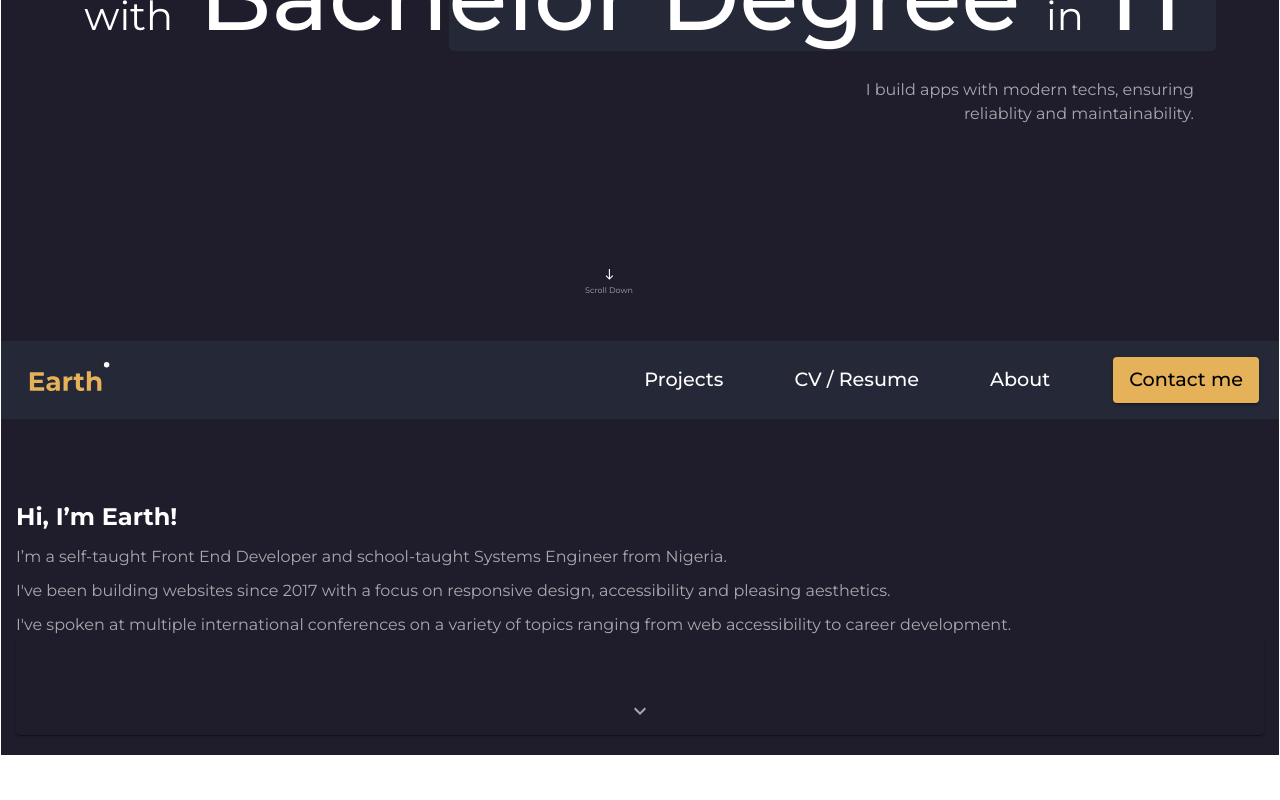
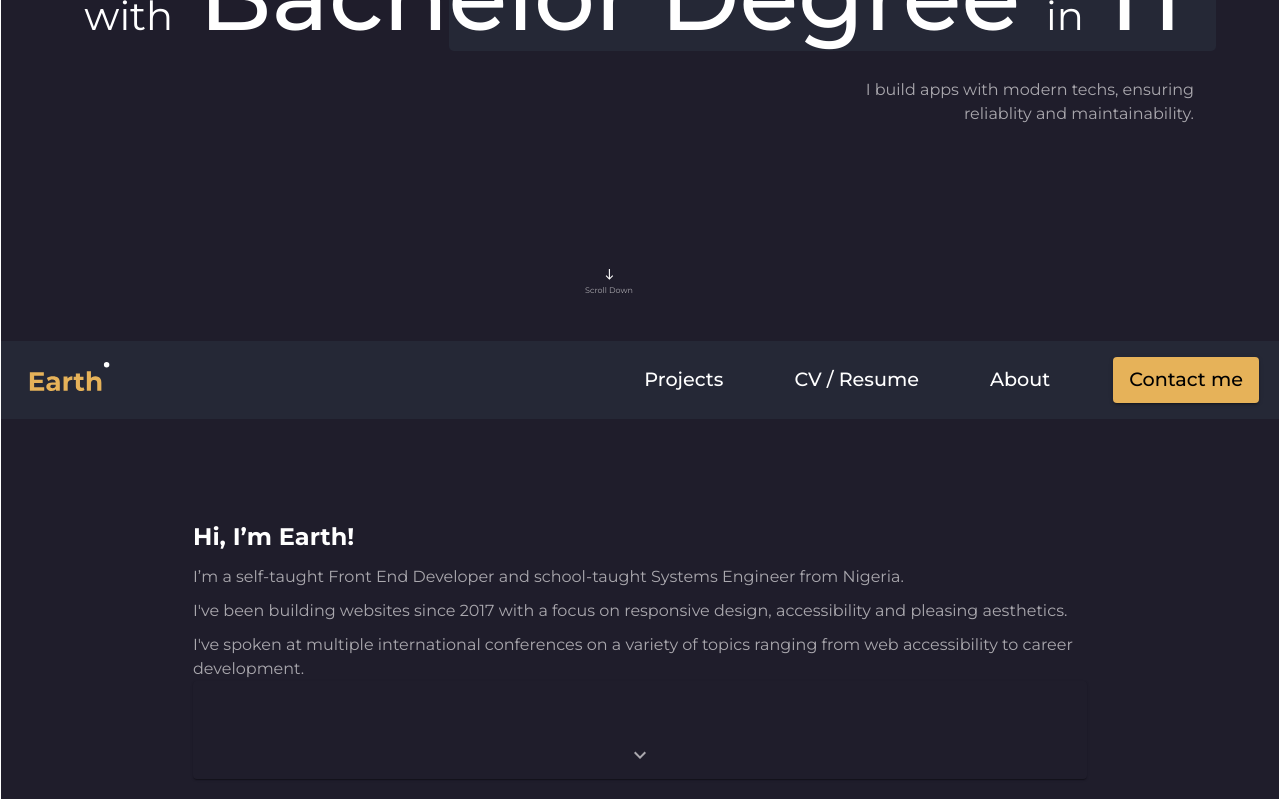
Before and after one commit to earthjan/earth, a React (Create React App) app: page / in a window 1280 px wide. Shown: the part 460-1260 px from the top of the page. Before the commit the page ends 1216 px from the top, so only its background shows below. Built offline with nearby package versions, Linux system fonts and the light colour scheme.

Commit message:
Layout responsiveness of bio for `md` screens

```diff
--- a/src/components/templates/MainPage/Bio/ReadMore/styles.js
+++ b/src/components/templates/MainPage/Bio/ReadMore/styles.js
@@ -56,7 +56,10 @@ const styles = {
     fontWeight: "bold",
   },
   expSubtitleDate: {
-    paddingTop: TEXT_PADDING_TOP,
+    /**
+     * No padding-top for md screens as the layout is different
+     */
+    paddingTop: { xs: TEXT_PADDING_TOP, md: 0},
     fontWeight: "bold",
   },
   expUnorderedList: {
--- a/src/components/templates/MainPage/Bio/ReadMore/utils.js
+++ b/src/components/templates/MainPage/Bio/ReadMore/utils.js
@@ -1,7 +1,7 @@
 import React from "react";
 // import PropTypes from "prop-types";
 
-import { Box, Stack, Typography } from "@mui/material";
+import { Box, Stack, Typography, Grid } from "@mui/material";
 
 import TextTitle from "../../../../atoms/TextTitle/TextTitle";
 import TextGray from "../../../../atoms/TextGray/TextGray";
@@ -14,9 +14,17 @@ export const Skills = () => {
   return (
     <Box sx={styles.skBase}>
       <TextTitle color={styles.textTitle}>Skills</TextTitle>
-      <Languages />
-      <Libraries />
-      <Tools />
+      <Grid container spacing={1}>
+        <GridItem md="auto">
+          <Languages />
+        </GridItem>
+        <GridItem md="auto">
+          <Libraries />
+        </GridItem>
+        <GridItem md="auto">
+          <Tools />
+        </GridItem>
+      </Grid>
     </Box>
   );
 
@@ -69,13 +77,13 @@ export const Experience = () => {
     <Box sx={styles.expBase}>
       <TextTitle color={styles.textTitle}>Experience</TextTitle>
       <GridItem container={true} sx={styles.expList1}>
-        <GridItem>
+        <GridItem md={true}>
           <Typography sx={styles.expSubtitle}>
             <Typography component="span">DigitalInnov,</Typography> Front-end
             Developer Intern
           </Typography>
         </GridItem>
-        <GridItem>
+        <GridItem md="auto">
           <Typography sx={styles.expSubtitleDate}>
             June 2022 - Current
           </Typography>
@@ -97,7 +105,7 @@ export const Education = () => {
       <TextTitle color={styles.textTitle}>Education</TextTitle>
       <Box sx={styles.edList1}>
         <GridItem container={true}>
-          <GridItem>
+          <GridItem md={true}>
             <Typography sx={styles.edSubtitle}>
               B.S. Aviation Information Technology
             </Typography>
@@ -105,7 +113,7 @@ export const Education = () => {
               Philippine State College of Aeronautics, Pasay, Metro Manila
             </TextGray>
           </GridItem>
-          <GridItem>
+          <GridItem md="auto">
             <Typography sx={styles.expSubtitleDate}>
               June 2018 - October 2022
             </Typography>
@@ -126,7 +134,7 @@ export const Education = () => {
 
       <Box sx={styles.edList2}>
         <GridItem container={true}>
-          <GridItem>
+          <GridItem md={true}>
             <Typography sx={styles.edSubtitle}>
               Tech-Voc Senior High school
             </Typography>
@@ -134,7 +142,7 @@ export const Education = () => {
               AMA Basic Education, Las Piñas, Metro Manila
             </TextGray>
           </GridItem>
-          <GridItem>
+          <GridItem md="auto">
             <Typography sx={styles.expSubtitleDate}>2018</Typography>
           </GridItem>
         </GridItem>
--- a/src/components/templates/MainPage/Bio/styles.js
+++ b/src/components/templates/MainPage/Bio/styles.js
@@ -11,7 +11,7 @@ const styles = {
   },
 
   pySetter: {
-    paddingTop: { xs: "80px" },
+    paddingTop: { xs: "80px", md: "100px" },
     paddingBottom: { xs: "20px" }
   },
 
--- a/src/components/templates/MainPage/styles.js
+++ b/src/components/templates/MainPage/styles.js
@@ -36,7 +36,12 @@ const styles = {
     },
   },
 
-  bioPadding: { px: "15px" },
+  bioPadding: {
+    px: {
+      xs: "15px",
+      md: "15vw",
+    },
+  },
 
   textWithIconBase: {
     flexDirection: "row",
```
